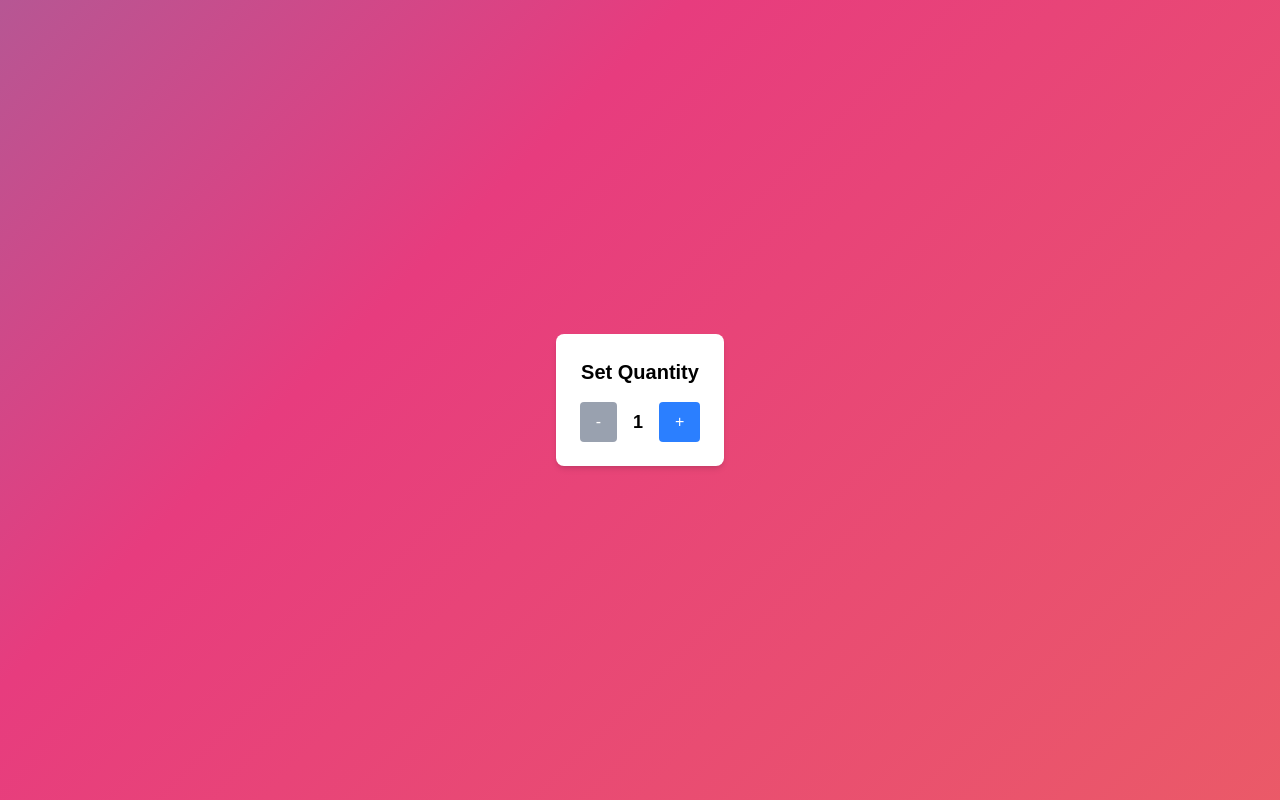
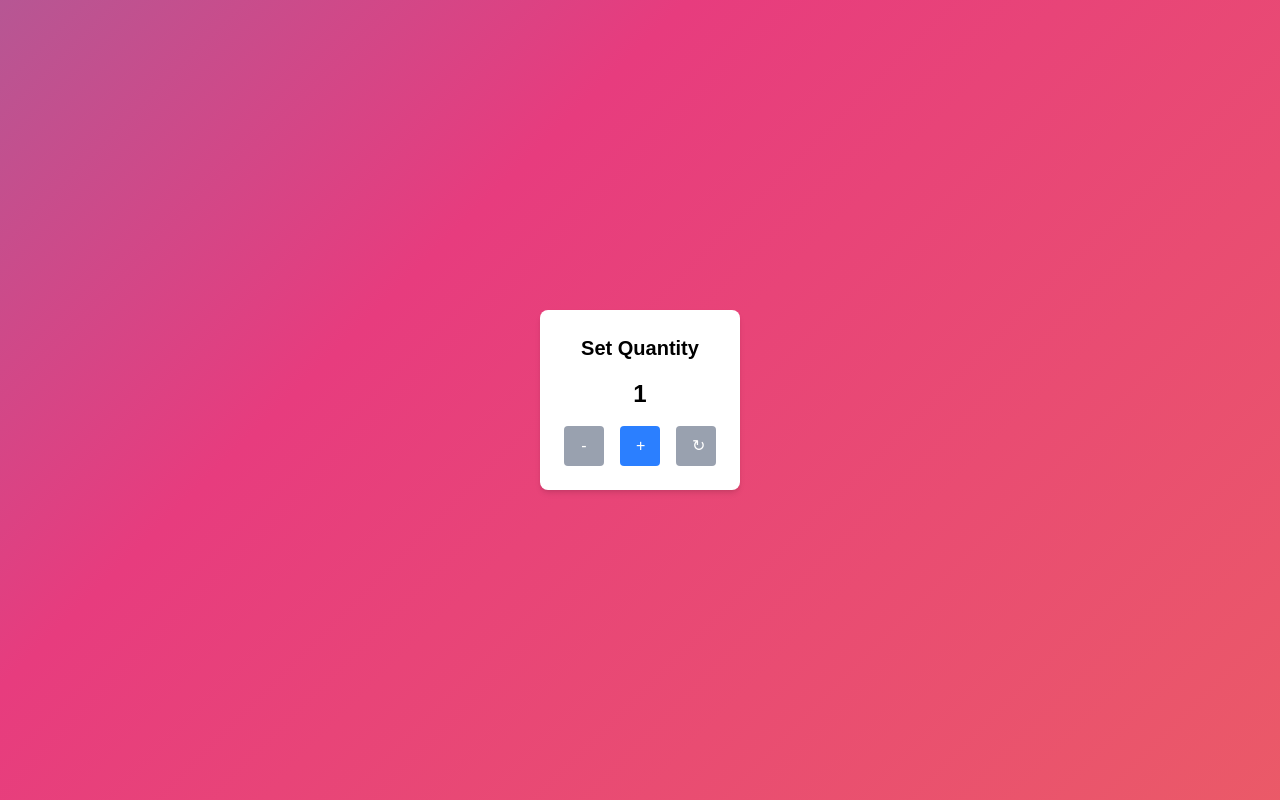
Before and after one commit to itsjos3ph/cprg306-assignments, a Next.js app: page /week-4 in a window 1280 px wide. Built offline with nearby package versions, Linux system fonts and the light colour scheme.

Commit message:
Finished Week 4 Assignment

```diff
--- a/app/globals.css
+++ b/app/globals.css
@@ -32,7 +32,7 @@ body {
 }
 
 .animated-gradient {
-  background: linear-gradient(-45deg, #ee7752, #e73c7e, #23a6d5, #23d5ab);
+  background: linear-gradient(-45deg, #ee7752, #e73c7e, #23a6d5, #066199);
   background-size: 400% 400%;
   animation: gradient 15s ease infinite;
 }
--- a/app/week-4/new-item.js
+++ b/app/week-4/new-item.js
@@ -13,36 +13,49 @@ export default function NewItem() {
   function decrement() {
     setQuantity(prev => (prev > 1 ? prev - 1 : prev));
   }
+  function reset() {
+    setQuantity(1)
+  }
 
   return (
     <div className="p-6 bg-white rounded-lg shadow-md text-center">
       <h2 className="text-xl font-semibold mb-4 text-black">Set Quantity</h2>
-      <div className="flex items-center justify-center space-x-4 text-black">
 
+        <div className="text-black text-2xl font-bold mb-4">{quantity}</div>
+
+        <div className="flex justify-center space-x-4">
           {/* Button to lower the value of the quantity variable - going under 1 not allowed*/}
           <button
             onClick={decrement}
             disabled={quantity === 1}
-          className={`px-4 py-2 text-white rounded ${
+            className={`w-10 px-4 py-2 text-white rounded ${
               quantity === 1 ? 'bg-gray-400 cursor-not-allowed' : 'bg-blue-500 hover:bg-blue-600'
             }`}
           >
             -
           </button>
 
-        <span className="text-lg font-bold">{quantity}</span>
-
           {/* Button to raise the value of the quantity variable - going above 20 not allowed */}
           <button
             onClick={increment}
             disabled={quantity === 20}
-          className={`px-4 py-2 text-white rounded ${
+            className={`w-10 px-4 py-2 text-white rounded ${
               quantity === 20 ? 'bg-gray-400 cursor-not-allowed' : 'bg-blue-500 hover:bg-blue-600'
             }`}
           >
             +
           </button>
 
+          {/* Button to reset the value of the quanitity variable - going back to 1 */}
+          <button
+            onClick={reset}
+            disabled={quantity === 1}
+            className={`w-10 px-4 py-2 text-white rounded ${
+              quantity === 1 ? 'bg-gray-400 cursor-not-allowed' : 'bg-blue-500 hover:bg-blue-600'
+            }`}
+          >
+            ↻
+          </button>
         </div>
       </div>
   );
```
Lines whose indentation alone changed are shown as unchanged.
